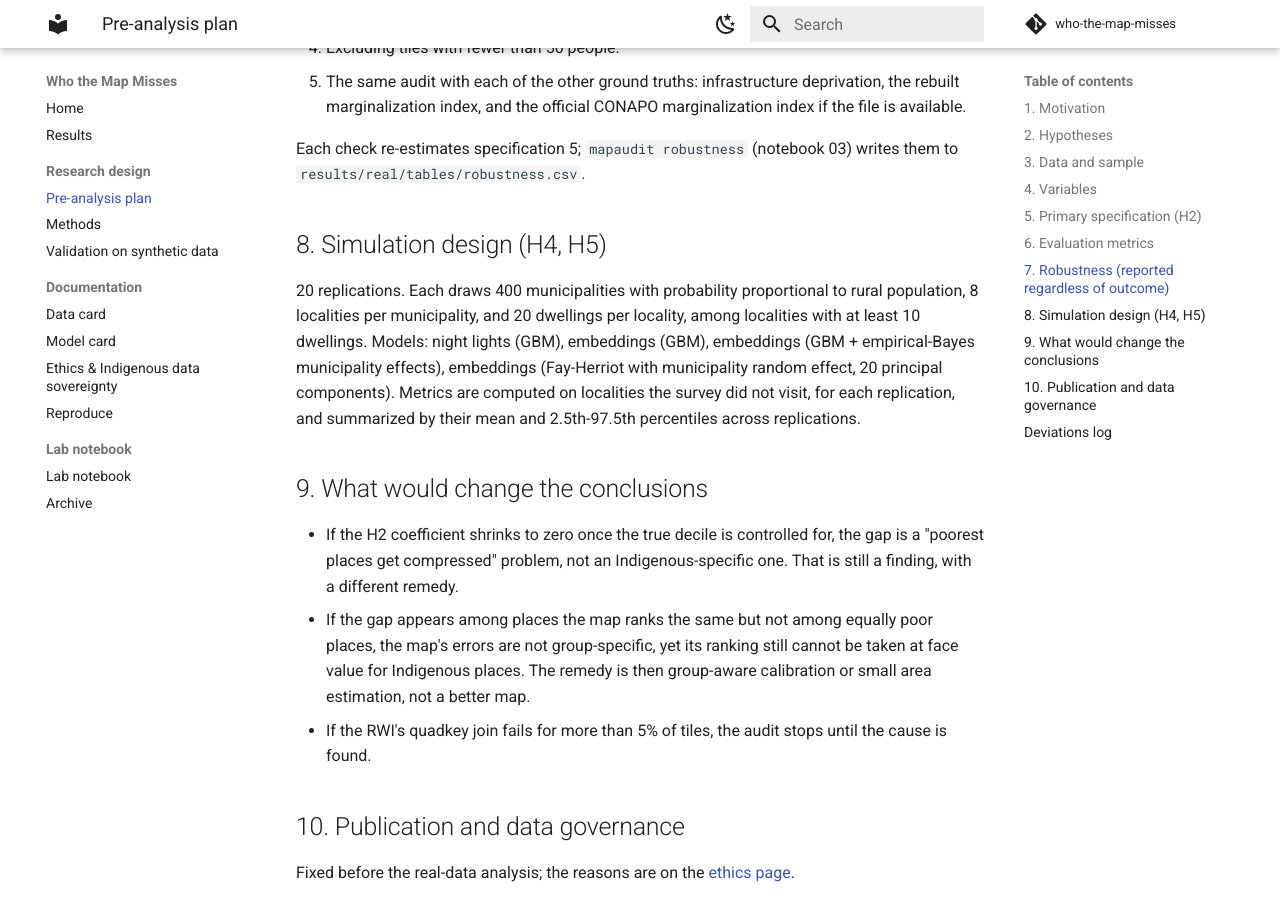
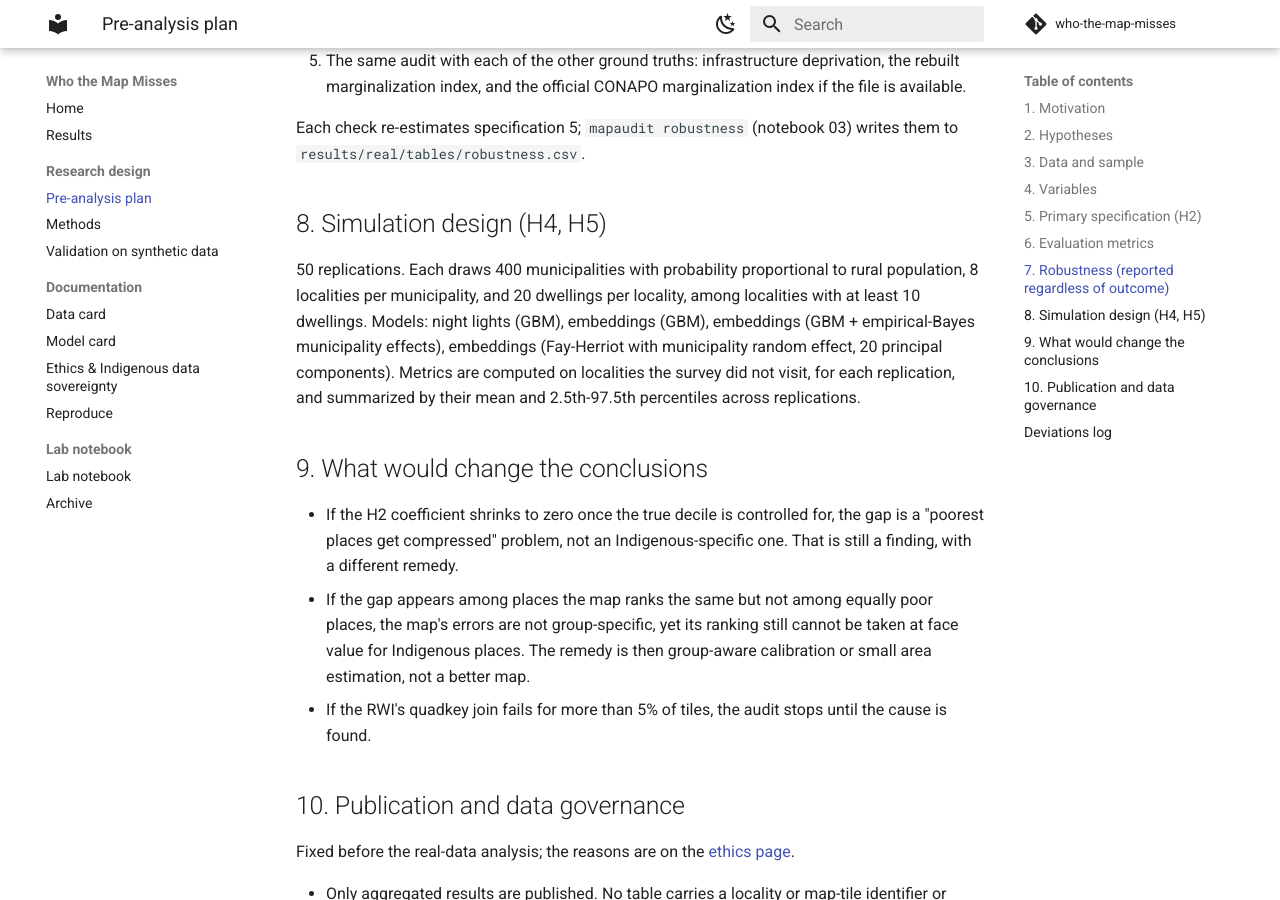
Before and after one commit to cody-allen-analytics/who-the-map-misses, an MkDocs documentation site: the page built from docs/pre_analysis_plan.md, in a window 1280 px wide and 900 px high, scrolled down 4273 px. Built offline with MkDocs 1.6.1 and Material for MkDocs 9.7.7, drawn with Linux system fonts in a browser that asks for light colours; comment, search, counter and statistics services are not loaded; some of the changed text lies outside the part shown.

Commit message:
Finalize the pre-analysis plan before tagging pap-v1
Raises the simulation to 50 survey replications, so the 95% range used to decide H4 does not hinge on
the single worst draw, and updates the runtimes and documents that mention the count. Rewrites the
plan's status note as a statement of the frozen version; it records that only the download and the
build ran on real data before the tag.

```diff
--- a/docs/pre_analysis_plan.md
+++ b/docs/pre_analysis_plan.md
@@ -118,7 +118,7 @@ Each check re-estimates specification 5; `mapaudit robustness` (notebook 03) wri
 
 ## 8. Simulation design (H4, H5)
 
-20 replications. Each draws 400 municipalities with probability proportional to rural population,
+50 replications. Each draws 400 municipalities with probability proportional to rural population,
 8 localities per municipality, and 20 dwellings per locality, among localities with at least 10
 dwellings. Models: night lights (GBM), embeddings (GBM), embeddings (GBM + empirical-Bayes municipality
 effects), embeddings (Fay-Herriot with municipality random effect, 20 principal components). Metrics
```
Also changed, not shown: other parts of docs/pre_analysis_plan.md (+4 -4 lines), docs/blog/posts/04-can-a-foundation-model-do-better.md (+1 -1 lines), docs/model_card.md (+2 -2 lines), 3 other files.
